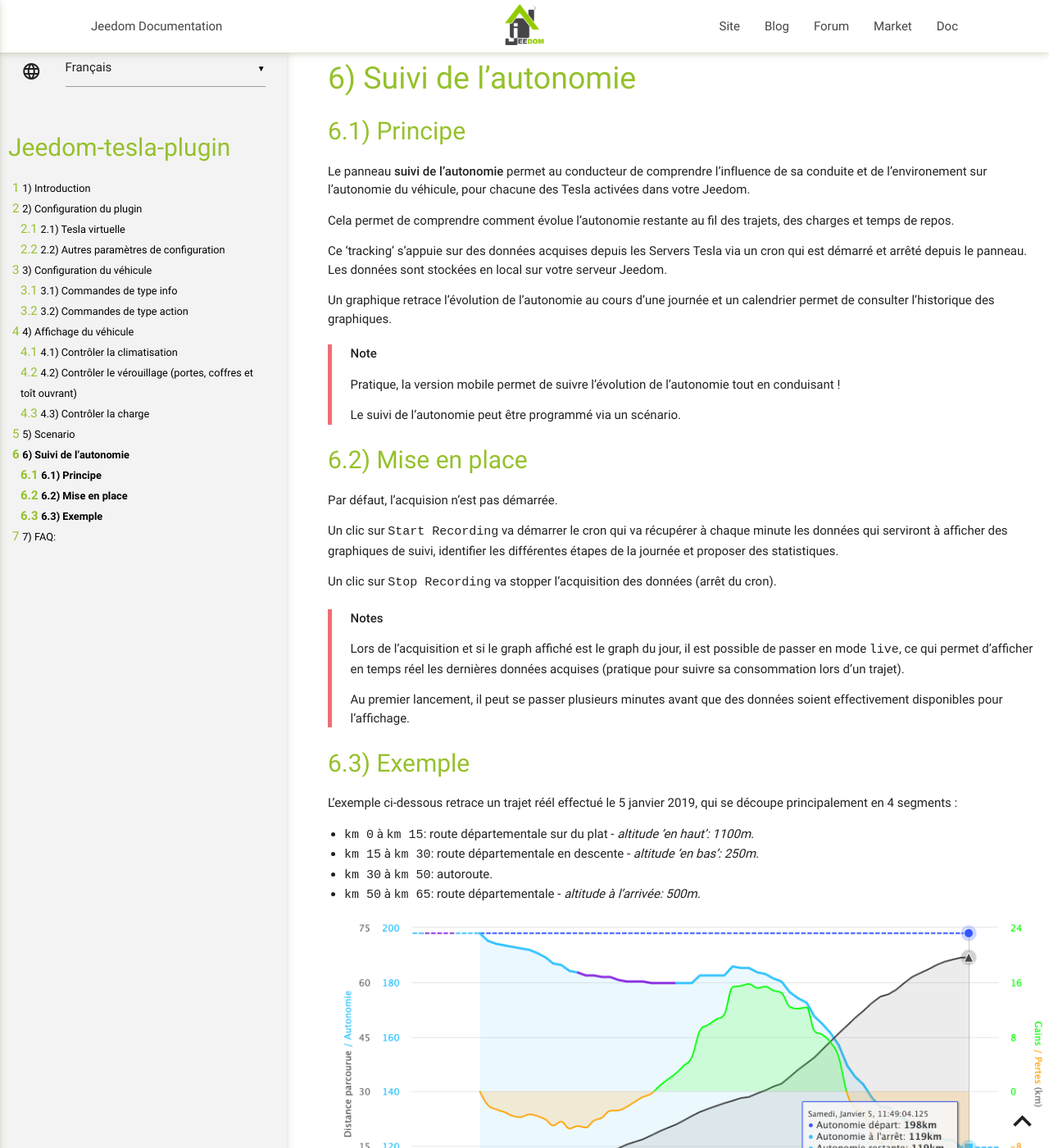
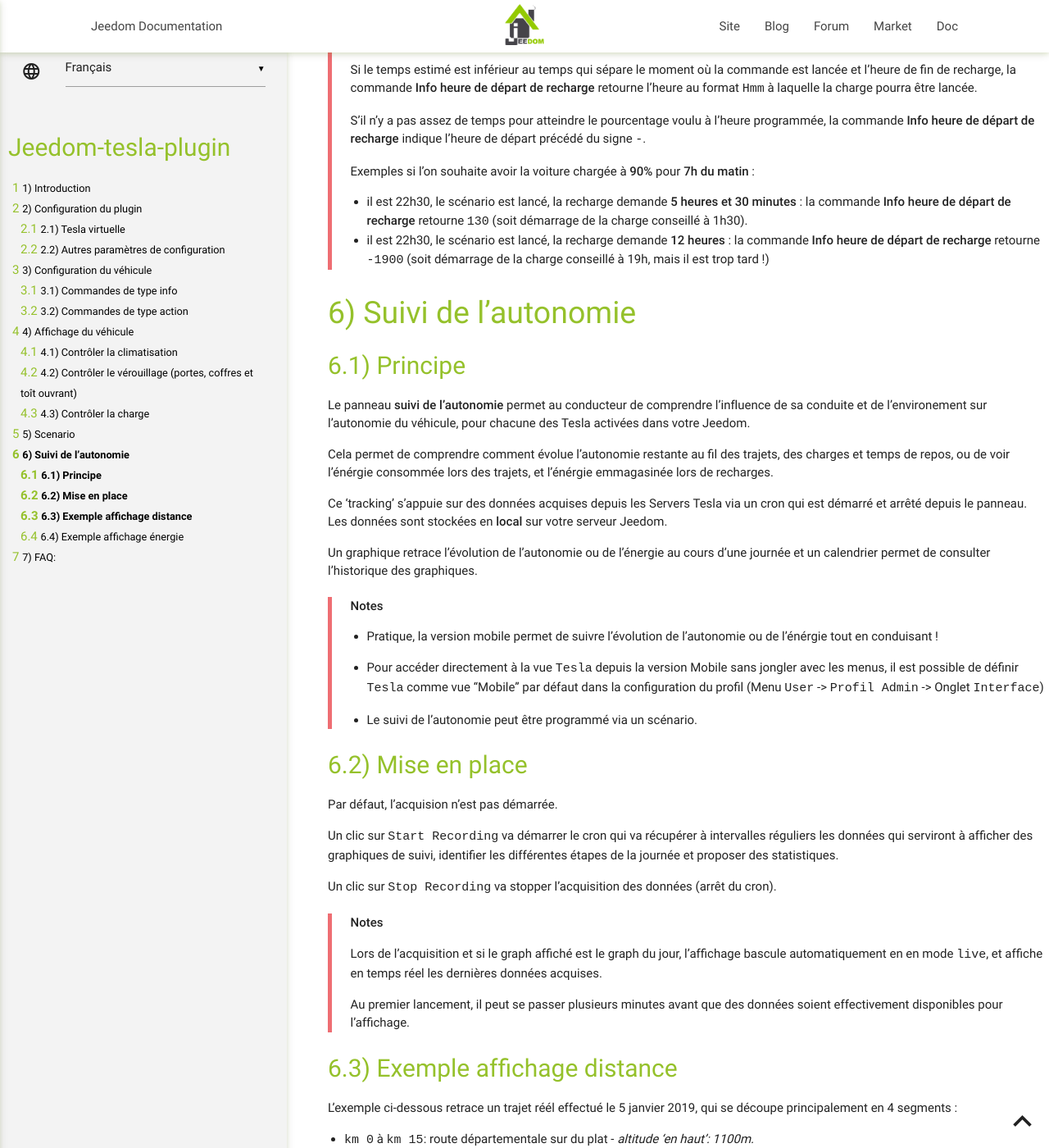
Before and after one commit to vercorsio/jeedom-tesla-plugin, a Jekyll site: the page built from fr_FR/index.md, in a window 1280 px wide and 1400 px high, scrolled down 12750 px. Shown: the whole window at 82% size. Built offline with Jekyll 4.4.1, drawn with Linux system fonts in a browser that asks for light colours; our own code applies the rules of GitHub Pages for plain Markdown files; some of the changed text lies outside the part shown.

```diff
--- a/fr_FR/index.md
+++ b/fr_FR/index.md
@@ -1,15 +1,15 @@
 Introduction
 ===
-Bienvenue sur la page de documentation du plugin Jeedom Tesla !
+Bienvenue sur la page de documentation du plugin Tesla de Jeedom !
 
 Avec ce plugin, l'utilisateur peut accéder à sa voiture Tesla, et intéragir avec les données remontées par l'API proposée par Tesla.
 
-Egalement, ce plugin propose un panneau pour suivre sur un graphique l'évolution de l'autonomie au cours d'une journée, au gré des kilomètres parcourus:
+Egalement, ce plugin propose un panneau pour suivre sur un graphique l'évolution de l'autonomie et de l'énergie au cours d'une journée, au gré des kilomètres parcourus:
 
 
 ![tracking-graph](../images/consoLow480.gif)
 
-<b style='font-size:1.3em; color:yellow'>Nouveau !</b> Vous souhaitez que votre voiture ait une charge de 90% à 6h55 ? Programmez via un scénario l'heure de départ de la charge !
+Vous souhaitez que votre voiture ait une charge de 90% à 6h55 ? Programmez via un scénario l'heure de départ de la charge !
 
 Retrouvez la liste des nouveautés sur le [Change log](!https://vercorsio.github.io/jeedom-tesla-plugin/fr_FR/changelog).
 
@@ -90,6 +90,12 @@ Une fois le plugin configuré, le ou les véhicules de votre compte tesla sont a
 ![config](../images/configPlugin-3.png)
 
 ![config](../images/configCar-1.png)
+Le __Suivi de l'autonomie__ en mode `énergie` nécessite quelques informations liées à la batterie, telle que:
+
+ * __Capacité batterie__ : La capacité "commerciale" de la batterie en kWh
+ * __Autonomie__ : le nombre de kilomètres qu'il est possible de parcourir avec 100% d'autonomie
+ * __Consommation typique__ : En théorie, c'est le rapport entre `Capacité batterie X 1000 / Autonomie`. Ajustable selon ses propres constatations.
+ * __Affichage__ : L'affichage par défaut du Suivi de l'Autonomie. Choix : `Energie` ou `Distance`.
 
 
 Les commandes d'info et d'action associées à chaque Tesla sont les suivantes
@@ -120,6 +126,7 @@ Commandes de type **info**
 | **Détail autonomie** | Affiche un graph de la batterie
 | **Détail de la recharge** | Affiche les données issues de la recharge.
 | **Détail de la climatisation** | Affiche les paramètres de climatisation (conducteur, passager, intérieur et extérieur).
+| **Détail data** | Pour debug - affiche un buffer encode en 64bits débarassé de toute info personnelle (VIN/id/GPS/...).
 
 Commandes de type **action**
 --
@@ -255,35 +262,36 @@ Principe
 
 Le panneau **suivi de l'autonomie** permet au conducteur de comprendre l'influence de sa conduite et de l'environement sur l'autonomie du véhicule, pour chacune des Tesla activées dans votre Jeedom.
 
-Cela permet de comprendre comment évolue l'autonomie restante au fil des trajets, des charges et temps de repos.
+Cela permet de comprendre comment évolue l'autonomie restante au fil des trajets, des charges et temps de repos, ou de voir l'énérgie consommée lors des trajets, et l'énérgie emmagasinée lors de recharges.
 
-Ce 'tracking' s'appuie sur des données acquises depuis les Servers Tesla via un cron qui est démarré et arrêté depuis le panneau. Les données sont stockées en local sur votre serveur Jeedom.
+Ce 'tracking' s'appuie sur des données acquises depuis les Servers Tesla via un cron qui est démarré et arrêté depuis le panneau. Les données sont stockées en **local** sur votre serveur Jeedom.
 
-Un graphique retrace l'évolution de l'autonomie au cours d'une journée et un calendrier permet de consulter l'historique des graphiques.
+Un graphique retrace l'évolution de l'autonomie ou de l'énergie au cours d'une journée et un calendrier permet de consulter l'historique des graphiques.
 
-> **Note**
+> **Notes**
 >
-> Pratique, la version mobile permet de suivre l'évolution de l'autonomie tout en conduisant !
+> * Pratique, la version mobile permet de suivre l'évolution de l'autonomie ou de l'énérgie tout en conduisant !
 >
-> Le suivi de l'autonomie peut être programmé via un scénario.
+> * Pour accéder directement à la vue `Tesla` depuis la version Mobile sans jongler avec les menus, il est possible de définir `Tesla` comme vue "Mobile" par défaut dans la configuration du profil (Menu `User` -> `Profil Admin` -> Onglet `Interface`)
+>
+> * Le suivi de l'autonomie peut être programmé via un scénario.
 
 Mise en place
 --
 Par défaut, l'acquision n'est pas démarrée.
 
-Un clic sur `Start Recording` va démarrer le cron qui va récupérer à chaque minute les données qui
-serviront à afficher des graphiques de suivi, identifier les différentes étapes de la journée et proposer des statistiques.
+Un clic sur `Start Recording` va démarrer le cron qui va récupérer à intervalles réguliers les données qui serviront à afficher des graphiques de suivi, identifier les différentes étapes de la journée et proposer des statistiques.
 
 Un clic sur `Stop Recording` va stopper l'acquisition des données (arrêt du cron).
 
 > **Notes**
 >
-> Lors de l'acquisition et si le graph affiché est le graph du jour, il est possible de passer en mode `live`, ce qui permet d'afficher en temps réel les dernières données acquises (pratique pour suivre sa consommation lors d'un trajet).
+> Lors de l'acquisition et si le graph affiché est le graph du jour, l'affichage bascule automatiquement en en mode `live`, et affiche en temps réel les dernières données acquises.
 >
 > Au premier lancement, il peut se passer plusieurs minutes avant que des données soient
 effectivement disponibles pour l'affichage.
 
-Exemple
+Exemple affichage __distance__
 --
 L'exemple ci-dessous retrace un trajet réél effectué le 5 janvier 2019, qui se découpe principalement en 4 segments :
 - <code>km  0</code> à <code>km 15</code>: route départementale sur du plat - _altitude 'en haut': 1100m._
@@ -306,6 +314,19 @@ Un tableau récapitulatif par journée est affiché et permet sur selection d'un
 
 - L'`efficience` correspond au pourcentage de km gagnés/perdus par rapport à la longueur du trajet, ce qui permet de pondérer les résultats. Les petits trajets sont 'énergivores'.
  - Les trois boutons en haut à droite du tableau permettent de filtrer par type d'étape et de pouvoir par exemple calculer les pertes liées aux seules étapes de type `parking`.
+
+
+Exemple affichage __énergie__
+--
+Depuis la version `1.5.0` du plugin, il est possible de permutter entre mode `distance` et `énergie` en cliquant sur le selecteur.
+Dans ce mode, la courbe <b style="color:#00FF00">verte</b>/<b style="color:#FFA500">orange</b> laisse place à une courbe qui décrit le cumul de l'énergie consommée/produite avec trois zones pour identifier :
+ * la <b style="color:#FF0000">sur-consommation</b> lorsque l'on dépasse l'autonomie typique (ici `220Wh/km`) ,
+* la <b style="color:#FFA500">sous consommation</b>
+*  et la <b style="color:#00FF00">production</b> lorsque le cumul de l'energie est négatif.
+
+![tracking-graph](../images/tracking-graph-wh.png)
+
+Le Tableau retranscrit les informations d'énergie. Les données sont affichées en <b style="color:darkgreen">vert</b> lorsque le voyage a consommé en moyenne moins que le typique et en <b style="color:#FF0000">rouge</b> sinon.
 
 > **Notes**
 >
```
Also changed, not shown: en_US/changelog.md (+24 -0 lines), en_US/index.md (+35 -13 lines), fr_FR/changelog.md (+25 -0 lines), images/configCar-1.png, images/tracking-graph-Wh.png (added).
